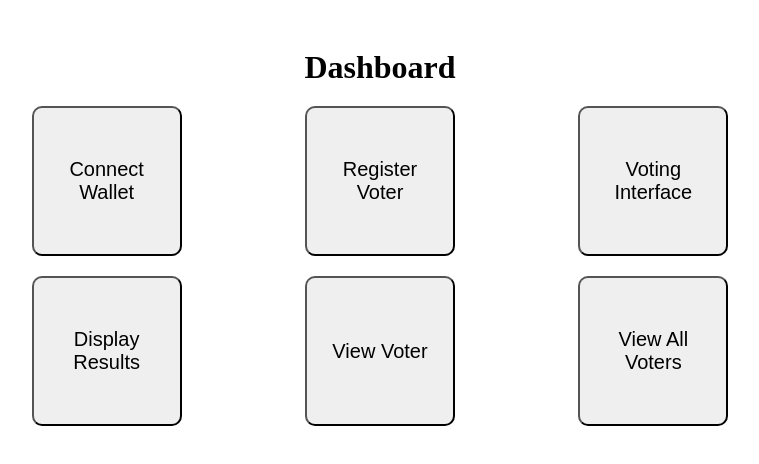
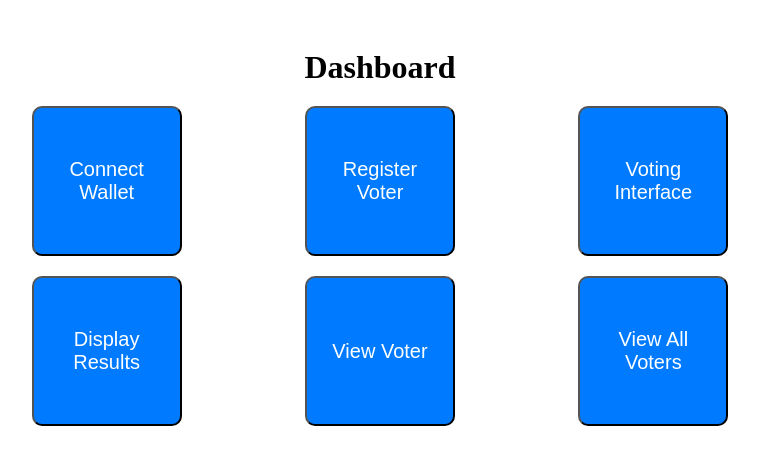
Before and after one commit to bc-rep-project/voting-dapp, a Next.js app: page /components in a window 1280 px wide. Shown: the top 464 px of the page, without its empty margins (260-1019 px from the left). Built offline with nearby package versions, Linux system fonts and the light colour scheme.

Commit message:
Hardcode CSS values for Dashboard button in Dashboard component

```diff
--- a/components/styles/Dashboard.css
+++ b/components/styles/Dashboard.css
@@ -26,7 +26,10 @@
   font-size: 1.25rem;
   border-radius: 10px;
   text-align: center;
-  width: 150px;
+  width: 150px !important; /* Hardcode width */
+  height: 150px !important; /* Hardcode height */
+  background-color: #007bff !important; /* Hardcode background color */
+  color: #fff !important; /* Hardcode text color */
   height: 150px;
 }
 
```
